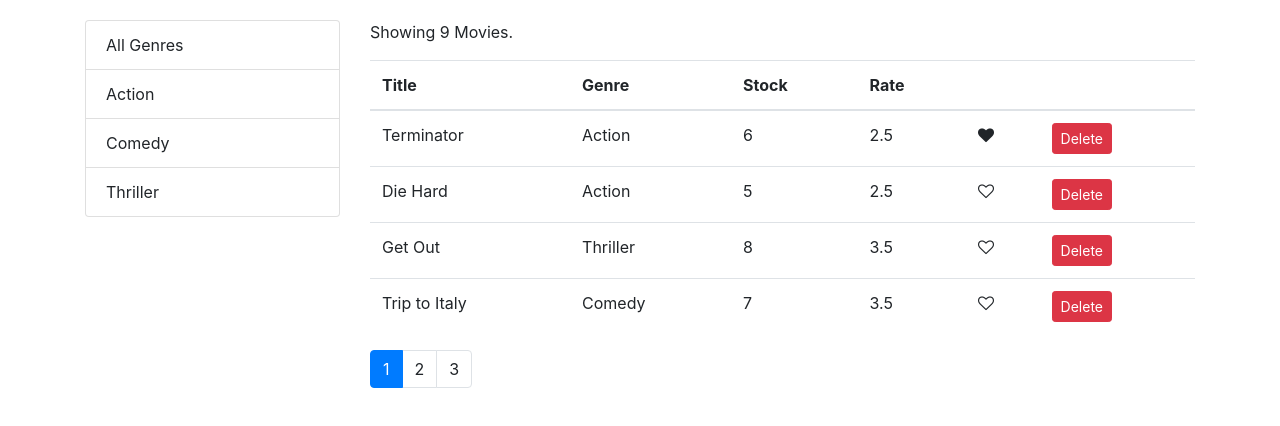
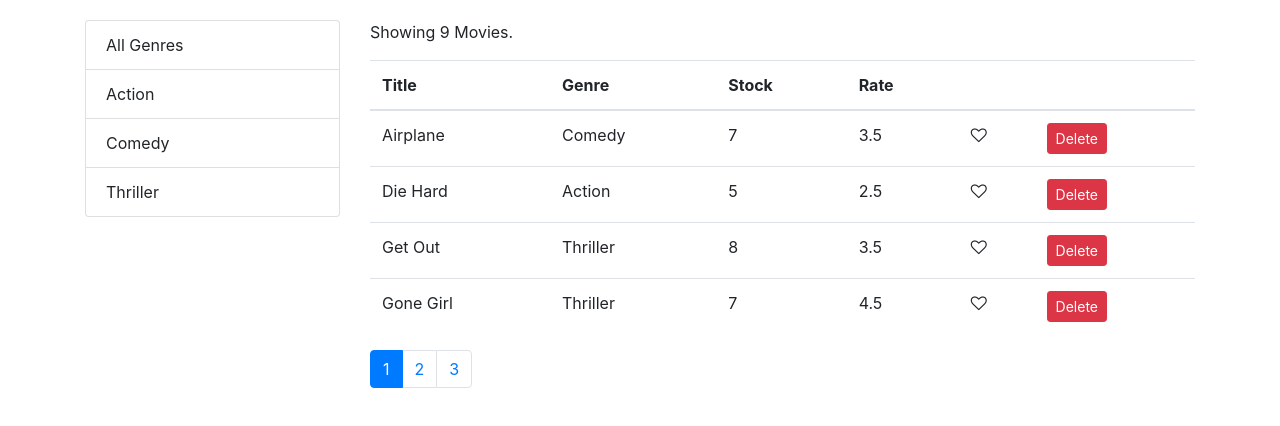
Before and after one commit to fwbrandao/Vidly-Store, a React (Create React App) app: page / in a window 1280 px wide. Shown: the top 426 px of the page. Built offline with nearby package versions, Linux system fonts and the light colour scheme.

Commit message:
sort logic added

```diff
--- a/src/App.js
+++ b/src/App.js
@@ -2,7 +2,6 @@
 import Movies from "./components/movies";
 import "./App.css";
 import { library } from "@fortawesome/fontawesome-svg-core";
-import { FontAwesomeIcon } from "@fortawesome/react-fontawesome";
 import { faGhost } from "@fortawesome/free-solid-svg-icons";
 
 library.add(faGhost);
--- a/src/common/filterGenre.jsx
+++ b/src/common/filterGenre.jsx
@@ -1,4 +1,4 @@
-import React, { Component } from "react";
+import React from "react";
 
 const FilterGenre = props => {
   const {
--- a/src/common/like.jsx
+++ b/src/common/like.jsx
@@ -1,4 +1,4 @@
-import React, { Component } from "react";
+import React from "react";
 
 const Like = props => {
   let classes = "fa fa-heart";
--- a/src/common/pagination.jsx
+++ b/src/common/pagination.jsx
@@ -1,4 +1,4 @@
-import React, { Component } from "react";
+import React from "react";
 import PropTypes from "prop-types";
 import _ from "lodash";
 
@@ -18,7 +18,7 @@
             key={page}
             className={page === currentPage ? "page-item active" : "page-item"}
           >
-            <a className="page-link" onClick={() => onPageChange(page)}>
+            <a className="page-link" href=' ' onClick={() => onPageChange(page)}>
               {page}
             </a>
           </li>
--- a/src/components/movies.jsx
+++ b/src/components/movies.jsx
@@ -1,11 +1,11 @@
 import React, { Component } from "react";
 import { getMovies } from "../services/fakeMovieService";
-import { FontAwesomeIcon } from "@fortawesome/react-fontawesome";
 import Pagination from "../common/pagination";
 import { paginate } from "../utils/paginate";
 import FilterGenre from "../common/filterGenre";
 import { getGenres } from "../services/fakeGenreService";
 import MoviesTable from "./moviesTable";
+import _ from 'lodash';
 
 class Movies extends Component {
   state = {
@@ -13,7 +13,8 @@
     genres: [],
     pageSize: 4,
     currentPage: 1,
-    selectedGenre: ""
+    selectedGenre: "",
+    sortColumn: { path: 'title', order: 'asc' }
   };
 
   componentDidMount() {
@@ -43,15 +44,16 @@
     console.log(genre);
   };
 
-  handleSort = path => {
-    console.log(path);
-  };
+  handleSort = sortColumn => {
+      this.setState({ sortColumn });
+    };
 
   render() {
     const { length: count } = this.state.movies;
     const {
       currentPage,
       pageSize,
+      sortColumn,
       movies: allMovies,
       selectedGenre
     } = this.state;
@@ -62,7 +64,10 @@
       selectedGenre && selectedGenre._id
         ? allMovies.filter(m => m.genre._id === selectedGenre._id)
         : allMovies;
-    const movies = paginate(filtered, currentPage, pageSize);
+
+    const sorted = _.orderBy(filtered, [sortColumn.path], [sortColumn.order]);
+
+    const movies = paginate(sorted, currentPage, pageSize);
 
     return (
       <div className="row">
@@ -78,6 +83,7 @@
           <p>Showing {filtered.length} Movies.</p>
           <MoviesTable
             movies={movies}
+            sortColumn={sortColumn}
             onLike={this.handleLike}
             onDelete={this.handleDelete}
             onSort={this.handleSort}
--- a/src/components/moviesTable.jsx
+++ b/src/components/moviesTable.jsx
@@ -1,17 +1,30 @@
 import React, { Component } from "react";
 import Like from "../common/like";
 
-const MoviesTable = props => {
-  const { movies, onLike, onDelete, onSort} = props;
+class MoviesTable extends Component {
+    raiseSort = path => {
+        const sortColumn = { ...this.props.sortColumn };
+        if (sortColumn.path === path )
+          sortColumn.order = sortColumn.order === 'asc' ? 'desc' : 'asc';
+        else {
+            sortColumn.path = path;
+            sortColumn.order = 'asc';
+        }
+        this.props.onSort(sortColumn);
+    };
+
+
+    render() {
+        const { movies, onLike, onDelete} = this.props;
 
         return (
             <table className="table">
             <thead>
                 <tr>
-          <th onClick={() => onSort('title')}>Title</th>
-          <th onClick={() => onSort('genre.name')}>Genre</th>
-          <th onClick={() => onSort('numberInStock')}>Stock</th>
-          <th onClick={() => onSort('dailyRenatlRate')}>Rate</th>
+                <th onClick={() => this.raiseSort('title')}>Title</th>
+                <th onClick={() => this.raiseSort('genre.name')}>Genre</th>
+                <th onClick={() => this.raiseSort('numberInStock')}>Stock</th>
+                <th onClick={() => this.raiseSort('dailyRenatlRate')}>Rate</th>
                 <th />
                 <th />
                 </tr>
@@ -42,6 +55,7 @@
             </tbody>
             </table>
         );
-};
+    }
+}
 
 export default MoviesTable;
```
Lines whose indentation alone changed are shown as unchanged.
